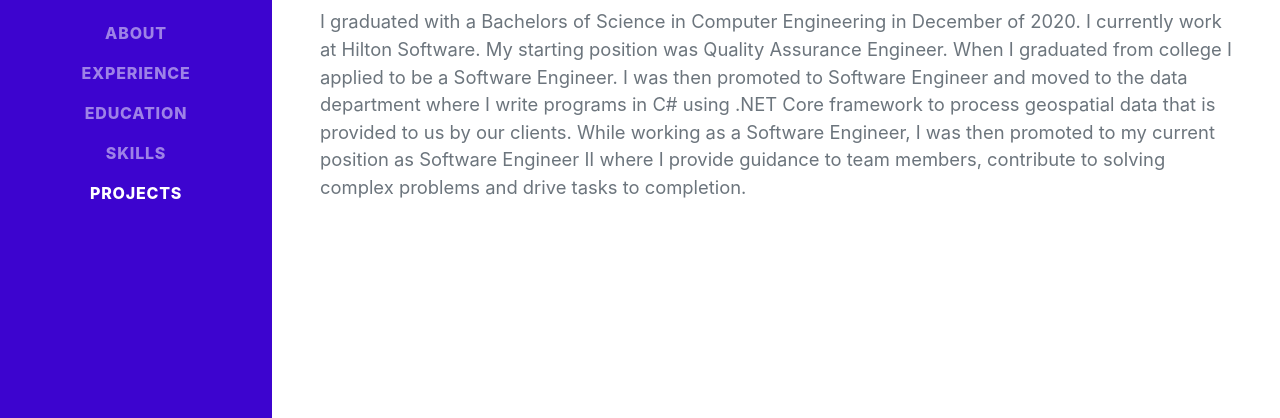
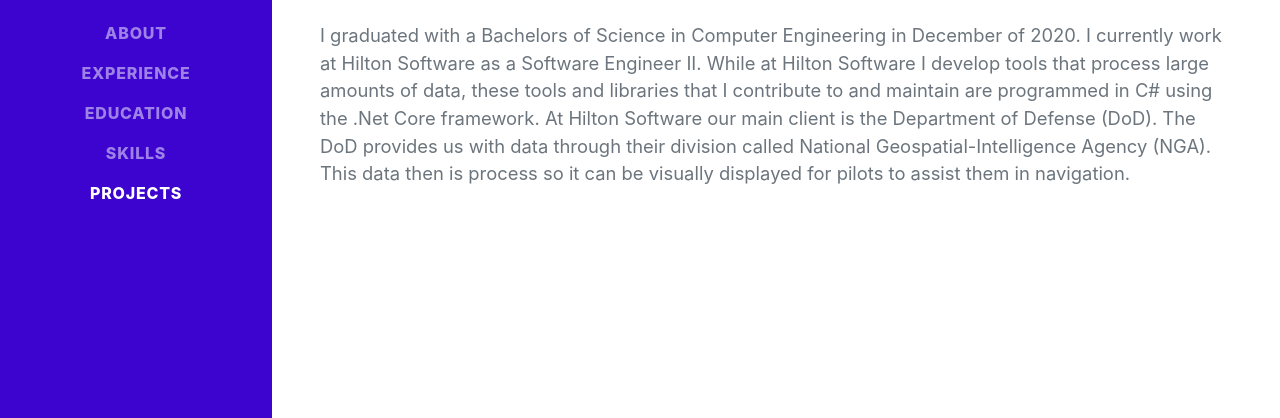
Before and after one commit to brentwerne/website, a plain HTML site: page index.html in a window 1280 px wide. Shown: the part 379-797 px from the top of the page. Drawn offline with nearby package versions, Linux system fonts and the light colour scheme; a web font is replaced by a local one.

Commit message:
Update text

```diff
--- a/index.html
+++ b/index.html
@@ -38,10 +38,11 @@
                 <div class="resume-section-content">
                     <h1 class="mb-0">Brent <span class="text-primary">Werne</span></h1>
                     <div class="subheading mb-5">750 NW 91 Ave · Pembroke Pines, FL 33024 · (754) 423-1535<br> <a href="mailto:name@email.com">Brentwerne48@gmail.com</a></div>
-                    <p class="lead mb-5">I graduated with a Bachelors of Science in Computer Engineering in December of 2020. I currently work at Hilton Software. My starting position was Quality Assurance Engineer.
-                        When I graduated from college I applied to be a Software Engineer. I was then promoted to Software Engineer and moved to the data department where I write programs in C# using .NET Core
-                        framework to process geospatial data that is provided to us by our clients. While working as a Software Engineer, I was then promoted to my current position as Software Engineer II where I
-                        provide guidance to team members, contribute to solving complex problems and drive tasks to completion.</p>
+                    <p class="lead mb-5">I graduated with a Bachelors of Science in Computer Engineering in December of 2020. I currently work at Hilton Software as a Software Engineer II. While at Hilton
+                        Software I develop tools that process large amounts of data, these tools and libraries that I contribute to and maintain are programmed in C# using the .Net Core framework.
+                        At Hilton Software our main client is the Department of Defense (DoD). The DoD provides us with data through their division called National Geospatial-Intelligence Agency (NGA).
+                        This data then is process so it can be visually displayed for pilots to assist them in navigation.
+                    </p>
                     <div class="social-icons">
                     </div>
                 </div>
@@ -61,7 +62,7 @@
                                 <li>Provide guidance to team members.</li>
                                 <li>Perform coding, debugging, testing and troubleshooting for tools used in data process.</li>
                                 <li>Contribute to Solving complex problems and drive tasks to completion.</li>
-
+                                <li>Utilize GitLab to maintain coding repositories and conduct merge requests.</li>
                             </ul>
                         </div>
                         <div class="flex-shrink-0"><span class="text-primary">August 2022 - Present</span></div>
```
